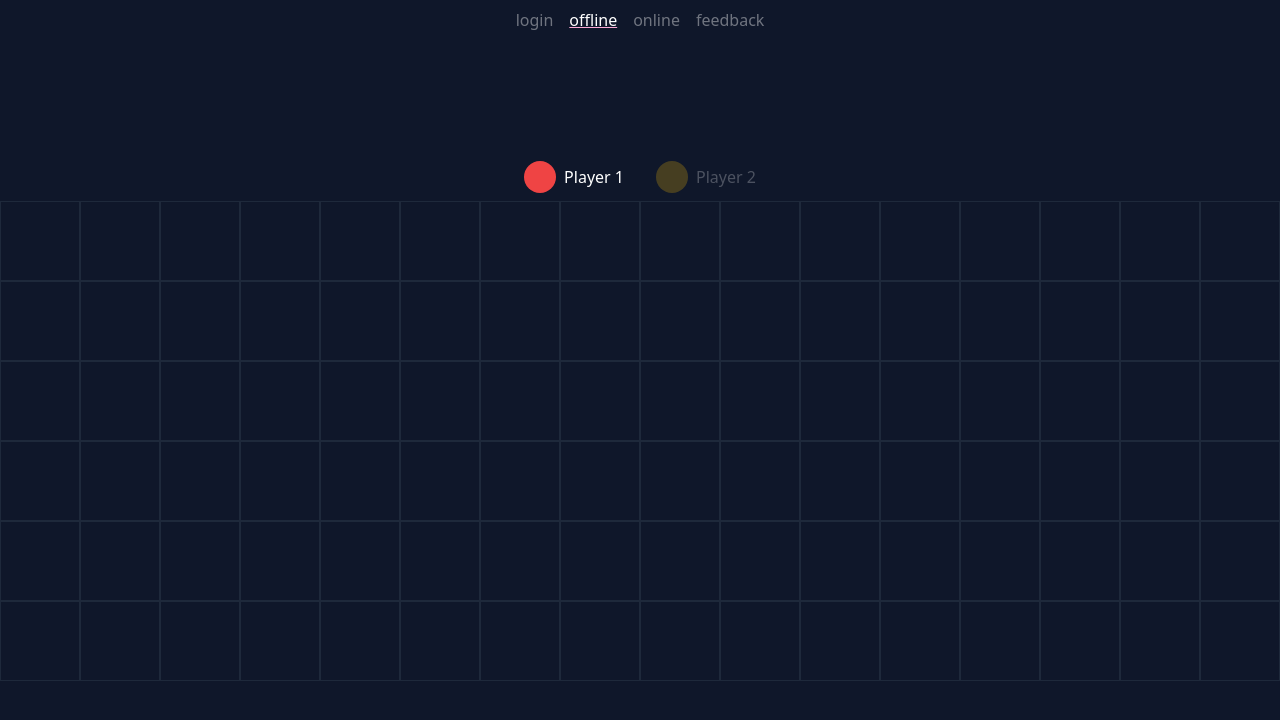
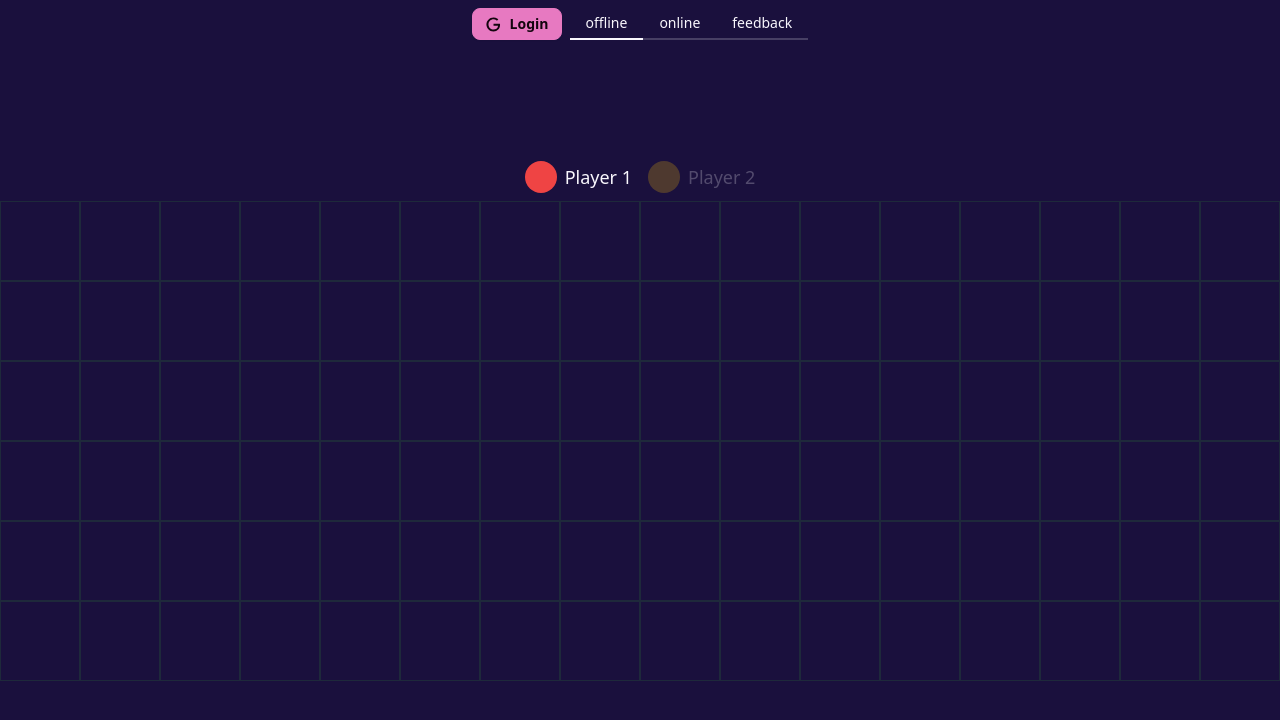
Before and after one commit to cantart/conn4, a SvelteKit app: page / in a window 1280 px wide. Shown: the top 720 px of the page. Built offline with nearby package versions, Linux system fonts and the light colour scheme; no server answers.

Commit message:
update UI

```diff
--- a/package.json
+++ b/package.json
@@ -22,6 +22,7 @@
 		"@types/bcrypt": "^5.0.2",
 		"@types/eslint": "^9.6.0",
 		"autoprefixer": "^10.4.20",
+		"daisyui": "^4.12.10",
 		"eslint": "^9.0.0",
 		"eslint-config-prettier": "^9.1.0",
 		"eslint-plugin-svelte": "^2.36.0",
--- a/src/app.css
+++ b/src/app.css
@@ -2,12 +2,35 @@
 @tailwind components;
 @tailwind utilities;
 
-@layer base {
-	body {
-		@apply bg-slate-900 text-white;
+@layer components {
+	.text-xxs-rs {
+		@apply text-xs md:text-sm xl:text-base;
 	}
-
-	input {
-		@apply rounded-full border bg-transparent px-2;
+	.text-xs-rs {
+		@apply text-xs md:text-sm lg:text-base xl:text-lg;
+	}
+	.text-sm-rs {
+		@apply text-sm md:text-base lg:text-lg xl:text-xl;
+	}
+	.text-base-rs {
+		@apply text-base md:text-lg lg:text-xl xl:text-2xl;
+	}
+	.text-lg-rs {
+		@apply text-lg md:text-xl lg:text-2xl xl:text-3xl;
+	}
+	.text-xl-rs {
+		@apply text-xl md:text-2xl lg:text-3xl xl:text-4xl;
+	}
+	/* 2XL text */
+	.text-2xl-rs {
+		@apply text-2xl md:text-3xl lg:text-4xl xl:text-5xl;
+	}
+	/* 3XL text */
+	.text-3xl-rs {
+		@apply text-3xl md:text-4xl lg:text-5xl xl:text-6xl;
+	}
+	/* 4XL text */
+	.text-4xl-rs {
+		@apply text-4xl md:text-5xl lg:text-6xl xl:text-7xl;
 	}
 }
--- /dev/null
+++ b/src/lib/AuthButton.svelte
@@ -0,0 +1,55 @@
+<script lang="ts">
+	import { auth, googleSignInWithPopup } from '$lib/firebase.client';
+	import { session } from './session.svelte';
+	import { signOut } from 'firebase/auth';
+
+	let props: {
+		size?: 'btn-xs' | 'btn-sm' | 'btn-md' | 'btn-lg';
+	} = $props();
+
+	const tipData = $derived(() => {
+		if (!session.data.ready || !session.data.user) {
+			return undefined;
+		}
+		return 'Click to logout';
+	});
+</script>
+
+<div class="tooltip tooltip-bottom" data-tip={tipData()}>
+	<button
+		class="btn btn-primary {props.size} {(!session.data.ready ||
+			(session.data.ready && session.data.user)) &&
+			'btn-ghost'}"
+		onclick={() => {
+			if (!session.data.ready) {
+				return;
+			}
+			if (session.data.user) {
+				signOut(auth);
+			} else {
+				googleSignInWithPopup();
+			}
+		}}
+	>
+		{#if session.data.ready}
+			{#if session.data.user}
+				<div class="avatar">
+					<div class="h-5 rounded-full">
+						<img src={session.data.user.photoURL} alt="" />
+					</div>
+				</div>
+				{session.data.user.displayName}{:else}<svg
+					xmlns="http://www.w3.org/2000/svg"
+					width="1.2em"
+					height="1.2em"
+					viewBox="0 0 24 24"
+					><path
+						fill="currentColor"
+						d="M21.35 11.1h-9.17v2.73h6.51c-.33 3.81-3.5 5.44-6.5 5.44C8.36 19.27 5 16.25 5 12c0-4.1 3.2-7.27 7.2-7.27c3.09 0 4.9 1.97 4.9 1.97L19 4.72S16.56 2 12.1 2C6.42 2 2.03 6.8 2.03 12c0 5.05 4.13 10 10.22 10c5.35 0 9.25-3.67 9.25-9.09c0-1.15-.15-1.81-.15-1.81"
+					/></svg
+				>Login{/if}
+		{:else}
+			<span class="loading loading-spinner loading-xs"></span>
+		{/if}
+	</button>
+</div>
--- a/src/lib/GameUI.svelte
+++ b/src/lib/GameUI.svelte
@@ -12,14 +12,16 @@
 </script>
 
 <div class="flex flex-col justify-center gap-2">
-	<div class="flex justify-center gap-8">
+	<div class="flex flex-wrap justify-center gap-4">
 		{#each props.game.players as player, i}
 			<span
 				class:opacity-25={props.game.currentPlayerTurn().id !== player.id}
 				class="flex items-center gap-2 transition-all"
 			>
-				<div class="h-8 w-8 rounded-full {i === 0 ? 'bg-red-500' : 'bg-yellow-500'}"></div>
-				<p>
+				<div
+					class="aspect-square h-8 rounded-full {i === 0 ? 'bg-red-500' : 'bg-yellow-500'}"
+				></div>
+				<p class="text-xs-rs">
 					{player.name}
 				</p>
 			</span>
@@ -71,12 +73,12 @@
 	</div>
 
 	{#if props.game.wonPlayer}
-		<div class="mt-2 flex flex-col items-center justify-center" transition:slide>
-			<p class="text-2xl font-bold">
+		<div class="mt-2 flex flex-col items-center justify-center gap-2" transition:slide>
+			<p class="text-base-rs font-bold">
 				{props.game.wonPlayer.player.name} won!
 			</p>
 			<button
-				class="block underline"
+				class="btn btn-sm btn-accent"
 				onclick={props.onRestart}
 				in:fly={{
 					y: -10,
--- /dev/null
+++ b/src/lib/theme.svelte.ts
@@ -0,0 +1,48 @@
+export const themes = [
+	'light',
+	'dark',
+	'cupcake',
+	'bumblebee',
+	'emerald',
+	'corporate',
+	'synthwave',
+	'retro',
+	'cyberpunk',
+	'valentine',
+	'halloween',
+	'garden',
+	'forest',
+	'aqua',
+	'lofi',
+	'pastel',
+	'fantasy',
+	'wireframe',
+	'black',
+	'luxury',
+	'dracula',
+	'cmyk',
+	'autumn',
+	'business',
+	'acid',
+	'lemonade',
+	'night',
+	'coffee',
+	'winter',
+	'dim',
+	'nord',
+	'sunset',
+] as const;
+
+export type Theme = (typeof themes)[number];
+
+const createThem = () => {
+	const value = $state<Theme>('synthwave');
+
+	return {
+		get value() {
+			return value;
+		},
+	};
+};
+
+export const theme = createThem();
--- a/src/routes/+layout.svelte
+++ b/src/routes/+layout.svelte
@@ -1,13 +1,13 @@
 <script lang="ts">
-	import { auth, googleSignInWithPopup } from '$lib/firebase.client';
+	import { auth } from '$lib/firebase.client';
 	import '../app.css';
 	import { session } from '$lib/session.svelte';
 	let { children } = $props();
-	import { signOut, onAuthStateChanged } from 'firebase/auth';
-	import { slide } from 'svelte/transition';
+	import { onAuthStateChanged } from 'firebase/auth';
 	import { doc, setDoc } from 'firebase/firestore';
 	import { collections, type Doc } from '$lib/firestore';
 	import { page } from '$app/stores';
+	import AuthButton from '$lib/AuthButton.svelte';
 
 	$effect(() => {
 		onAuthStateChanged(auth, (user) => {
@@ -26,46 +26,25 @@
 </script>
 
 <div
-	class="scrollbar-thumb-white scrollbar-track-transparent flex min-h-screen flex-col items-center justify-center gap-4"
+	class="flex min-h-screen flex-col items-center justify-center gap-2 scrollbar-track-transparent scrollbar-thumb-white"
+	data-theme="synthwave"
 >
-	<nav class="mt-2 flex items-center justify-center gap-4">
-		{#if session.data.ready}
-			{#if session.data.user}
-				<span class="flex items-center gap-2">
-					<img
-						class="h-5 w-5 rounded-full"
-						in:slide={{
-							delay: 100,
-						}}
-						src={session.data.user.photoURL}
-						alt=""
-					/>
-					<button
-						class="opacity-40 transition-all hover:opacity-100"
-						onclick={() => {
-							signOut(auth);
-						}}>logout</button
-					>
-				</span>
-			{:else}
-				<button class="opacity-40 transition-all hover:opacity-100" onclick={googleSignInWithPopup}
-					>login</button
-				>
-			{/if}
-		{/if}
-		{@render navEntry({ pathname: '/', label: 'offline' })}
-		{@render navEntry({ pathname: '/multiplayer', label: 'online' })}
-		{@render navEntry({ pathname: '/feedback', label: 'feedback' })}
+	<nav class="mt-2 flex items-center justify-center gap-2">
+		<AuthButton size="btn-sm" />
+		<div role="tablist" class="tabs tabs-bordered">
+			{@render tab({ pathname: '/', label: 'offline' })}
+			{@render tab({ pathname: '/multiplayer', label: 'online' })}
+			{@render tab({ pathname: '/feedback', label: 'feedback' })}
+		</div>
 	</nav>
 
 	<div class="flex grow flex-col justify-center">{@render children()}</div>
 </div>
 
-{#snippet navEntry(data: { pathname: string; label: string })}
+{#snippet tab(data: { pathname: string; label: string })}
 	<a
 		href={data.pathname}
-		class="transition-all hover:opacity-100 {$page.url.pathname === data.pathname
-			? 'cursor-auto underline decoration-pink-300'
-			: 'opacity-40'}">{data.label}</a
+		class:tab-active={$page.url.pathname === data.pathname}
+		class="tab transition-all hover:opacity-100">{data.label}</a
 	>
 {/snippet}
--- a/src/routes/multiplayer/+page.svelte
+++ b/src/routes/multiplayer/+page.svelte
@@ -1,5 +1,4 @@
 <script lang="ts">
-	import { googleSignInWithPopup } from '$lib/firebase.client';
 	import { createGame, type Game, type Player } from '$lib/game.svelte';
 	import OnlineMatch from '$lib/OnlineMatch.svelte';
 	import { session } from '$lib/session.svelte';
@@ -18,11 +17,17 @@
 	} from 'firebase/firestore';
 	import { collections, type Doc } from '$lib/firestore';
 	import { type ConvertToUnknown, type SafeOmit } from '$lib/utils';
+	import LoginButton from '$lib/AuthButton.svelte';
 
 	type UserWithId = Doc['users'] & { id: string };
 
 	type GameRoomDataWhenSearching = SafeOmit<Doc['matchmakingRooms'], 'host'> & {
 		host: UserWithId;
+	};
+
+	type SearchingForRoomRoom = {
+		ref: DocumentReference;
+		data: GameRoomDataWhenSearching;
 	};
 
 	let flow = $state<
@@ -36,6 +41,8 @@
 				queue: UserWithId[];
 				matchMakingRoomUnsub: () => void;
 				matchmakingRoomRef: DocumentReference;
+				acceptingPlayerId: () => string | null;
+				setPlayerBeingAccepted: (id: string) => void;
 		  }
 		| {
 				name: 'in-match';
@@ -48,15 +55,18 @@
 				matchMakingRoomUnsub: () => void;
 				matchmakingRoomRef: DocumentReference;
 				yourId: string;
-				opponentId: string;
+				opponent: UserWithId;
 		  }
 		| {
 				name: 'searching-for-room';
 				matchMakingRoomUnsub: () => void;
-				rooms: {
-					ref: DocumentReference;
-					data: GameRoomDataWhenSearching;
-				}[];
+				rooms: SearchingForRoomRoom[];
+				roomBeingJoined: () => SearchingForRoomRoom | null;
+				setRoomBeingJoined: (room: SearchingForRoomRoom) => void;
+		  }
+		| {
+				name: 'waiting-for-host-to-start';
+				host: UserWithId;
 		  }
 	>({ name: 'standby', opponentDisconnected: false });
 
@@ -91,27 +101,9 @@
 			if (!data) {
 				throw new Error('Cannot find matchmaking room after creation');
 			}
-			queue = await Promise.all(
-				data.queue.map(async (userId) => {
-					if (userInfoCache.has(userId)) {
-						return {
-							...userInfoCache.get(userId)!,
-							id: userId,
-						};
-					}
-					const snap = await getDoc(doc(collections.userInfos(), userId));
-					const data = snap.data() as Doc['users'];
-					userInfoCache.set(userId, {
-						displayName: data.displayName,
-						photoURL: data.photoURL,
+			queue = await Promise.all(data.queue.map(getUserInfo));
 		});
-					return {
-						...data,
-						id: userId,
-					};
-				}),
-			);
-		});
+		let acceptingPlayerId = $state<string | null>(null);
 		flow = {
 			name: 'hosting',
 			yourId: data.userId,
@@ -120,14 +112,21 @@
 				return queue;
 			},
 			matchmakingRoomRef,
+			acceptingPlayerId: () => {
+				return acceptingPlayerId;
+			},
+			setPlayerBeingAccepted(id: string) {
+				acceptingPlayerId = id;
+			},
 		};
 		startingHost = false;
 	};
 
-	const acceptPlayer = async (opponentId: string) => {
+	const acceptPlayer = async (opponent: UserWithId) => {
 		if (flow.name !== 'hosting') {
 			throw new Error('Invalid state');
 		}
+		flow.setPlayerBeingAccepted(opponent.id);
 		// create game room
 		const gameRoom: Doc['gameRooms'] = {
 			host: doc(collections.userInfos(), flow.yourId),
@@ -141,7 +140,7 @@
 		const dataToUpdate: Partial<Doc['matchmakingRooms']> = {
 			state: {
 				type: 'accepted',
-				opponent: opponentId,
+				opponent: opponent.id,
 				gameRoomId: gameRoomRef.id,
 			},
 		};
@@ -153,7 +152,7 @@
 			matchmakingRoomRef: flow.matchmakingRoomRef,
 			matchMakingRoomUnsub: flow.matchMakingRoomUnsub,
 			yourId: flow.yourId,
-			opponentId,
+			opponent,
 		};
 
 		// listen if the opponent has joined the game room (listen to the `players` field)
@@ -188,13 +187,13 @@
 								name: 'You',
 							},
 							{
-								id: opponentId,
+								id: opponent.id,
 								name: 'Opponent',
 							},
 						]
 					: [
 							{
-								id: opponentId,
+								id: opponent.id,
 								name: 'Opponent',
 							},
 							{
@@ -207,7 +206,7 @@
 			const toUpdate: Partial<Doc['gameRooms']> = {
 				state: {
 					type: 'playing',
-					opponent: doc(collections.userInfos(), opponentId),
+					opponent: doc(collections.userInfos(), opponent.id),
 					startPlayerOrder: [players[0].id, players[1].id],
 					drops: [],
 					quitter: null,
@@ -232,64 +231,55 @@
 		}
 	>();
 
+	const getUserInfo = async (userId: string): Promise<UserWithId> => {
+		if (userInfoCache.has(userId)) {
+			return {
+				...userInfoCache.get(userId)!,
+				id: userId,
+			};
+		}
+		const snap = await getDoc(doc(collections.userInfos(), userId));
+		if (!snap.exists()) {
+			return {
+				id: userId,
+				displayName: null,
+				photoURL: null,
+			};
+		}
+		const data = snap.data() as Doc['users'];
+		userInfoCache.set(userId, {
+			displayName: data.displayName,
+			photoURL: data.photoURL,
+		});
+		return {
+			...data,
+			id: userId,
+		};
+	};
+
 	const searchForRoom = () => {
 		if (flow.name !== 'standby') {
 			throw new Error('Invalid state');
 		}
 
-		let rooms = $state<
-			{
-				ref: DocumentReference;
-				data: GameRoomDataWhenSearching;
-			}[]
-		>([]);
+		let rooms = $state<SearchingForRoomRoom[]>([]);
 
 		const unsub = onSnapshot(
 			query(collections.matchmakingRooms(), where('state.type', '==', 'waiting')),
 			async (snapshot) => {
 				rooms = await Promise.all(
-					snapshot.docs.map(
-						async (
-							roomSnap,
-						): Promise<{
-							ref: DocumentReference;
-							data: GameRoomDataWhenSearching;
-						}> => {
+					snapshot.docs.map(async (roomSnap): Promise<SearchingForRoomRoom> => {
 						const data = roomSnap.data() as Doc['matchmakingRooms'];
 						const hostId = data.host.id;
-							if (userInfoCache.has(hostId)) {
+						const host = await getUserInfo(hostId);
 						return {
 							ref: roomSnap.ref,
 							data: {
 								...data,
-										host: {
-											...userInfoCache.get(hostId)!,
-											id: hostId,
-										},
+								host,
 							},
 						};
-							}
-
-							const hostSnap = await getDoc(doc(collections.userInfos(), hostId));
-							const hostData = hostSnap.data() as Doc['users'];
-							const gameRoomDataWhenSearching: GameRoomDataWhenSearching = {
-								...data,
-								host: {
-									...hostData,
-									id: hostId,
-								},
-							};
-							userInfoCache.set(hostId, {
-								displayName: hostData.displayName,
-								photoURL: hostData.photoURL,
-							});
-
-							return {
-								ref: roomSnap.ref,
-								data: gameRoomDataWhenSearching,
-							};
-						},
-					),
+					}),
 				);
 				rooms = rooms.filter((room) => {
 					if (!session.data.ready || !session.data.user) {
@@ -306,22 +296,23 @@
 			},
 		);
 
+		let roomBeingJoined = $state<SearchingForRoomRoom | null>(null);
 		flow = {
 			name: 'searching-for-room',
 			matchMakingRoomUnsub: unsub,
 			get rooms() {
 				return rooms;
 			},
+			roomBeingJoined: () => {
+				return roomBeingJoined;
+			},
+			setRoomBeingJoined(room) {
+				roomBeingJoined = room;
+			},
 		};
 	};
 
-	const joinRoom = async (
-		userId: string,
-		room: {
-			ref: DocumentReference;
-			data: GameRoomDataWhenSearching;
-		},
-	) => {
+	const joinRoom = async (userId: string, room: SearchingForRoomRoom) => {
 		const toUpdate: Partial<ConvertToUnknown<Doc['matchmakingRooms']>> = {
 			queue: arrayUnion(userId),
 		};
@@ -391,6 +382,11 @@
 				});
 			});
 		});
+
+		flow = {
+			name: 'waiting-for-host-to-start',
+			host: room.data.host,
+		};
 	};
 </script>
 
@@ -401,6 +397,7 @@
 			<div class="space-y-4">
 				<div class="flex flex-col gap-2">
 					<button
+						class="btn btn-primary"
 						onclick={() => {
 							if (startingHost) {
 								return;
@@ -412,6 +409,7 @@
 						type="submit">Host</button
 					>
 					<button
+						class="btn btn-primary"
 						onclick={() => {
 							searchForRoom();
 						}}>Join</button
@@ -423,20 +421,44 @@
 				{/if}
 			</div>
 		{:else if flow.name === 'hosting'}
-			<div class="flex flex-col gap-4">
-				<div>Select a player to play with</div>
-				<ol>
-					{#each flow.queue as q}
+			<div>
+				{#if flow.queue.length === 0}
+					<p class="flex items-center gap-2">
+						<span>Waiting for players to enqueue</span>
+						<span class="loading loading-spinner loading-xs"></span>
+					</p>
+				{:else}
+					<div class="flex flex-col items-center gap-2">
+						<p class="flex items-center gap-2">
+							<span>Choose your opponent</span>
+							<span class="loading loading-spinner loading-xs"></span>
+						</p>
+						<ol class="flex flex-col items-center">
+							{#each flow.queue as user}
 								<li>
-							<button onclick={() => acceptPlayer(q.id)}>{@render userRow(q)}</button>
+									<button
+										class="btn btn-md"
+										disabled={!!flow.acceptingPlayerId()}
+										onclick={() => {
+											acceptPlayer(user);
+										}}
+									>
+										{#if flow.acceptingPlayerId() === user.id}
+											<span class="loading loading-spinner loading-xs"></span>
+										{/if}
+										{@render userRow(user)}</button
+									>
 								</li>
-					{:else}
-						<li>No players in queue</li>
 							{/each}
 						</ol>
 					</div>
+				{/if}
+			</div>
 		{:else if flow.name === 'waiting-for-opponent-to-join'}
-			<div>Waiting for {flow.opponentId} to join</div>
+			{@render playerLoading({
+				player: flow.opponent,
+				tooltipText: 'Waiting for opponent to join',
+			})}
 		{:else if flow.name === 'in-match'}
 			<OnlineMatch
 				gameRoomRef={flow.gameRoomRef}
@@ -467,10 +489,17 @@
 				}}
 			/>
 		{:else if flow.name === 'searching-for-room'}
+			{#if flow.rooms.length}
+				<div class="flex flex-col items-center gap-2">
+					<p class="flex items-center gap-2">
+						<span>Choose your opponent</span>
+						<span class="loading loading-spinner loading-xs"></span>
+					</p>
 					<ul>
 						{#each flow.rooms as room}
 							<li>
 								<button
+									class="btn btn-md"
 									onclick={() => {
 										joinRoom(user.uid, room);
 									}}
@@ -480,9 +509,21 @@
 							</li>
 						{/each}
 					</ul>
+				</div>
+			{:else}
+				<p class="flex items-center gap-2">
+					<span>Searching for game rooms</span>
+					<span class="loading loading-spinner loading-xs"></span>
+				</p>
+			{/if}
+		{:else if flow.name === 'waiting-for-host-to-start'}
+			{@render playerLoading({
+				player: flow.host,
+				tooltipText: 'Waiting for host to start the game',
+			})}
 		{/if}
 	{:else}
-		<button onclick={googleSignInWithPopup}>Login</button>
+		<LoginButton />
 	{/if}
 {:else}
 	<div>Loading...</div>
@@ -494,3 +535,10 @@
 		<div>{data.displayName}</div>
 	</div>
 {/snippet}
+
+{#snippet playerLoading(data: { player: UserWithId; tooltipText: string })}
+	<div class="tooltip flex items-center gap-2" data-tip={data.tooltipText}>
+		<span class="loading loading-spinner text-accent"></span>
+		<button class="btn btn-accent"> {@render userRow(data.player)}</button>
+	</div>
+{/snippet}
--- a/tailwind.config.js
+++ b/tailwind.config.js
@@ -1,4 +1,5 @@
 import scrollbarPlugin from 'tailwind-scrollbar';
+import daisyui from 'daisyui';
 
 /** @type {import('tailwindcss').Config} */
 export default {
@@ -6,5 +7,41 @@ export default {
 	theme: {
 		extend: {},
 	},
-	plugins: [scrollbarPlugin],
+	plugins: [scrollbarPlugin, daisyui],
+	daisyui: {
+		themes: [
+			'light',
+			'dark',
+			'cupcake',
+			'bumblebee',
+			'emerald',
+			'corporate',
+			'synthwave',
+			'retro',
+			'cyberpunk',
+			'valentine',
+			'halloween',
+			'garden',
+			'forest',
+			'aqua',
+			'lofi',
+			'pastel',
+			'fantasy',
+			'wireframe',
+			'black',
+			'luxury',
+			'dracula',
+			'cmyk',
+			'autumn',
+			'business',
+			'acid',
+			'lemonade',
+			'night',
+			'coffee',
+			'winter',
+			'dim',
+			'nord',
+			'sunset',
+		],
+	},
 };
```
Also changed, not shown: 1 other file (tests, documents, lock files or other folders). Lines whose indentation alone changed are shown as unchanged.
